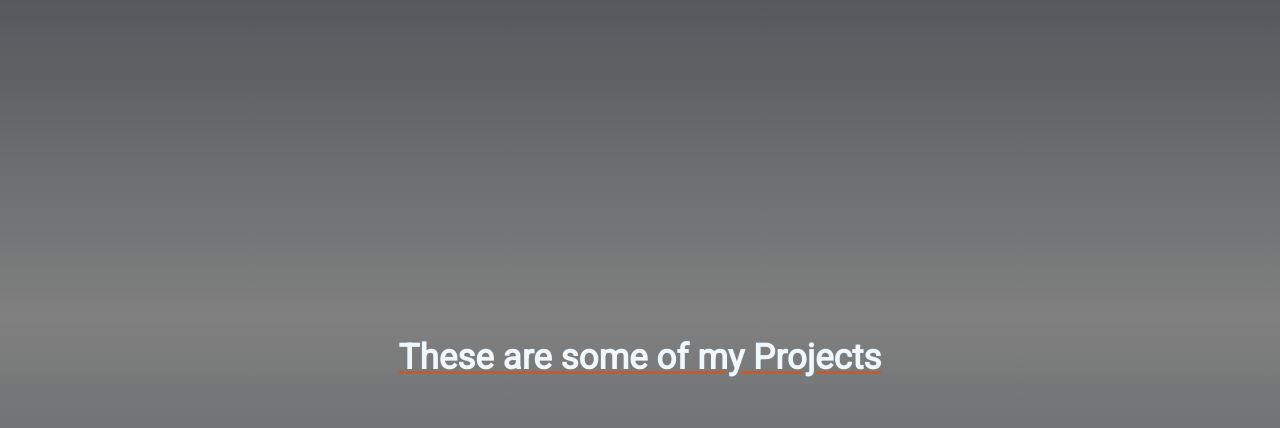
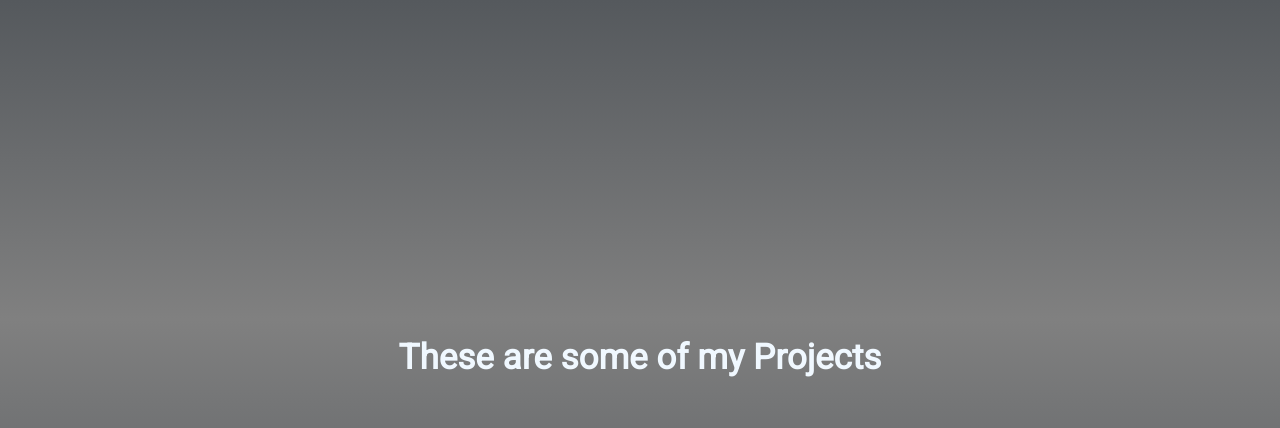
Before and after one commit to LeoCodeDev/responsiveDesingFreeCodeCamp, a plain HTML site: page certificacion5/index.html in a window 1280 px wide. Shown: the part 481-909 px from the top of the page. Drawn offline with Linux system fonts and the light colour scheme.

Commit message:
removing underline on Projects-title

```diff
--- a/certificacion5/styles.css
+++ b/certificacion5/styles.css
@@ -127,7 +127,6 @@ h1 {
     color: aliceblue;
     font-size: 3.5rem;
     margin: auto;
-    text-decoration: underline 3px #b85f36 ;
 }
 
 .project {
```
